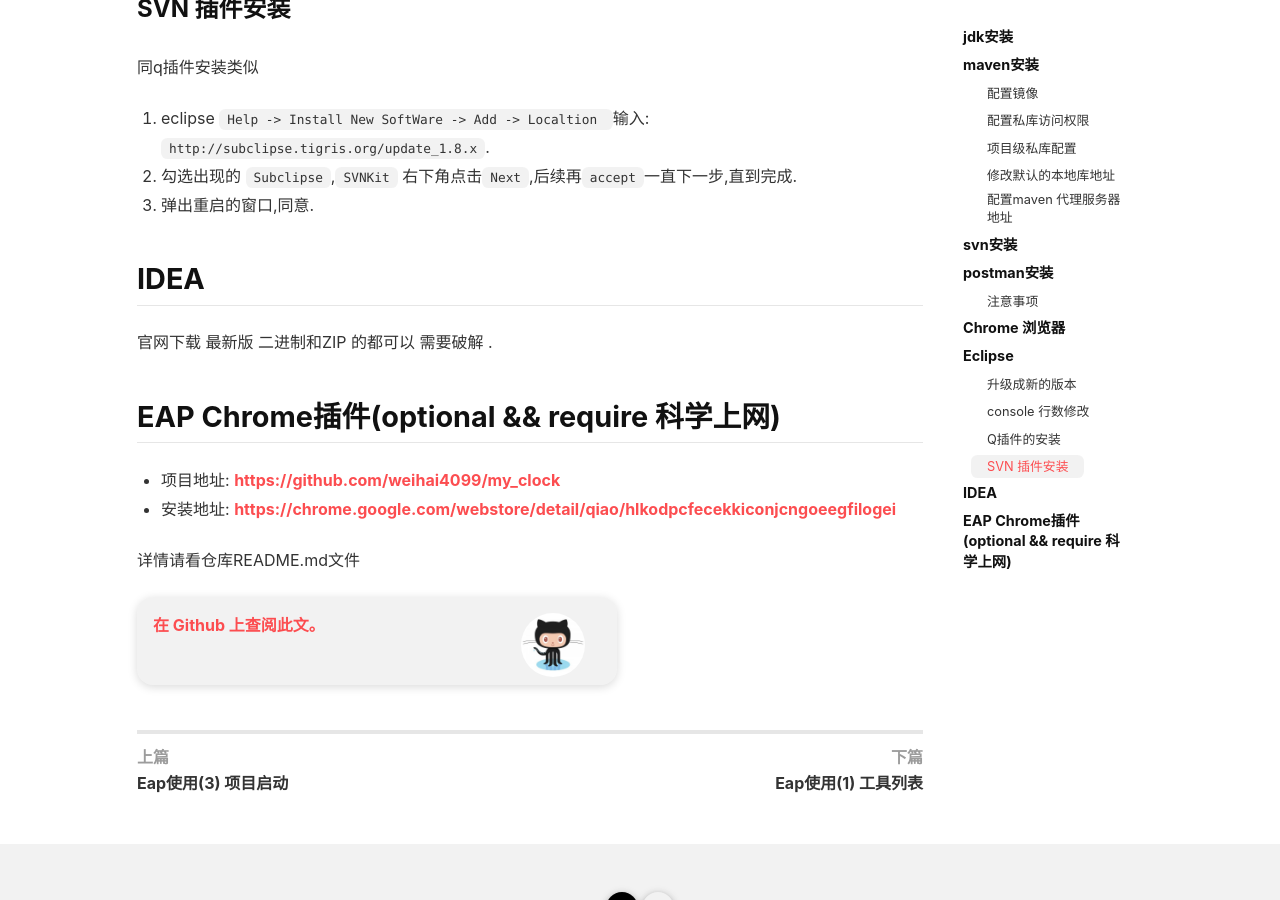
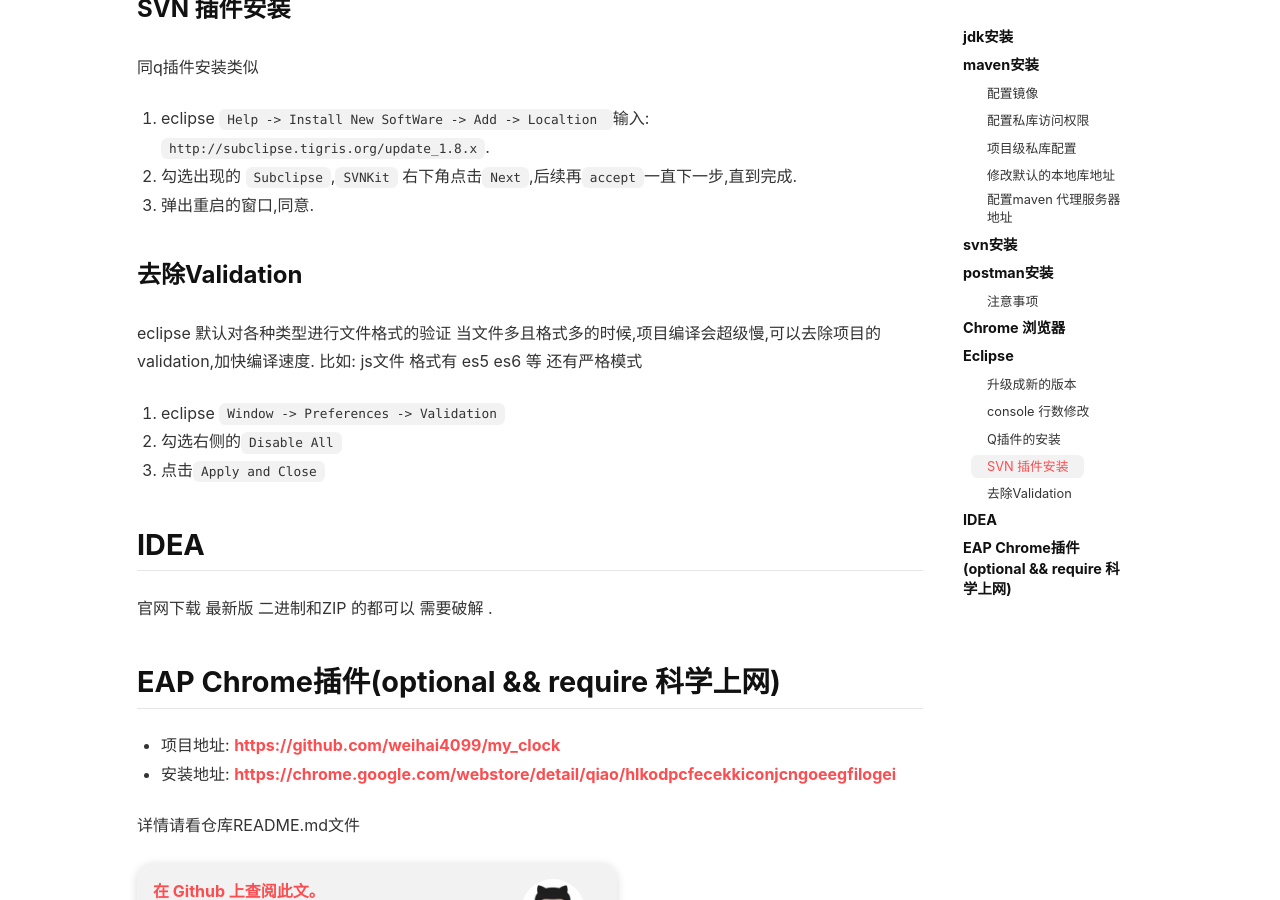
Before and after one commit to FireLee1413/hfvast.github.io, a Jekyll site: the page built from _posts/2018-01-24-eap使用(2)-工具安装.md, in a window 1280 px wide and 900 px high, scrolled down 5767 px. Built offline with Jekyll 4.4.1, drawn with Linux system fonts in a browser that asks for light colours; nearby versions of some CDN libraries; comment, search, counter and statistics services are not loaded.

Commit message:
添加 eclipse validation 去除

```diff
--- a/_posts/2018-01-24-eap使用(2)-工具安装.md
+++ b/_posts/2018-01-24-eap使用(2)-工具安装.md
@@ -226,6 +226,16 @@ eap平台依赖Q插件 将写好的 `.q`文件 转换为 `.java` 文件 平时
 5. 弹出重启的窗口,同意.
 
 
+### 去除Validation
+
+eclipse 默认对各种类型进行文件格式的验证 当文件多且格式多的时候,项目编译会超级慢,可以去除项目的validation,加快编译速度.
+比如: js文件 格式有 es5 es6 等 还有严格模式
+
+1. eclipse `Window -> Preferences -> Validation`
+2. 勾选右侧的`Disable All`
+3. 点击`Apply and Close`
+
+
 ## IDEA
 
 官网下载 最新版 二进制和ZIP 的都可以
```
